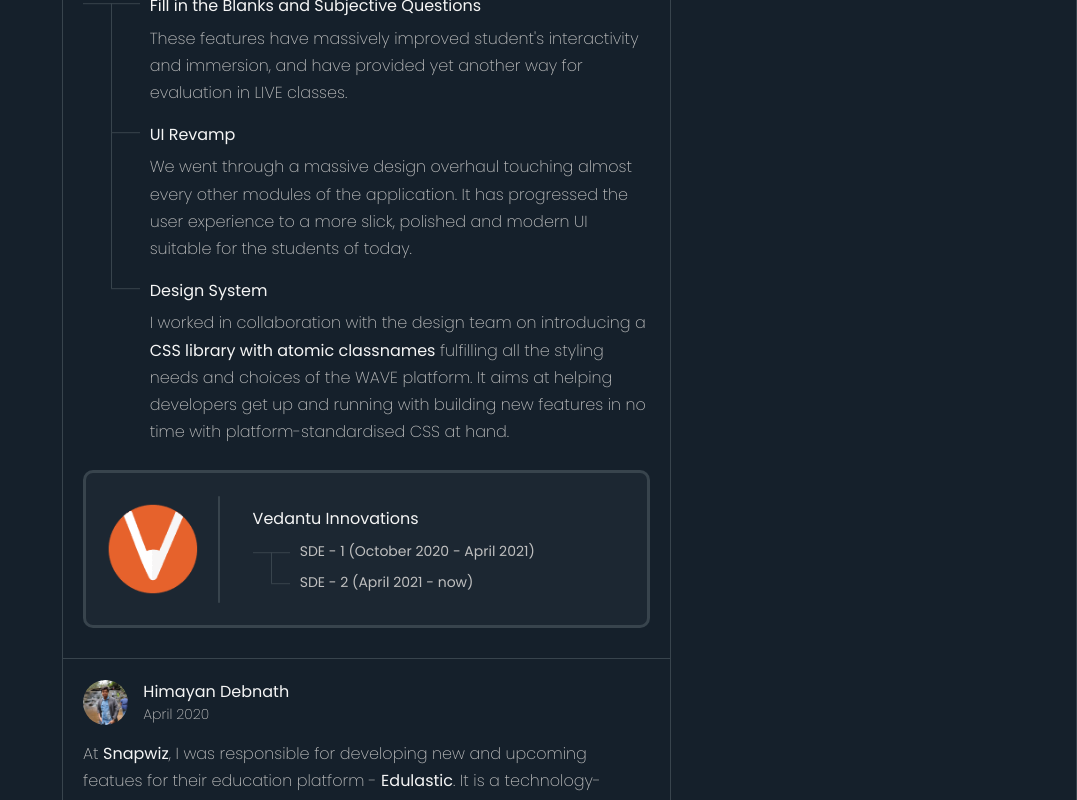
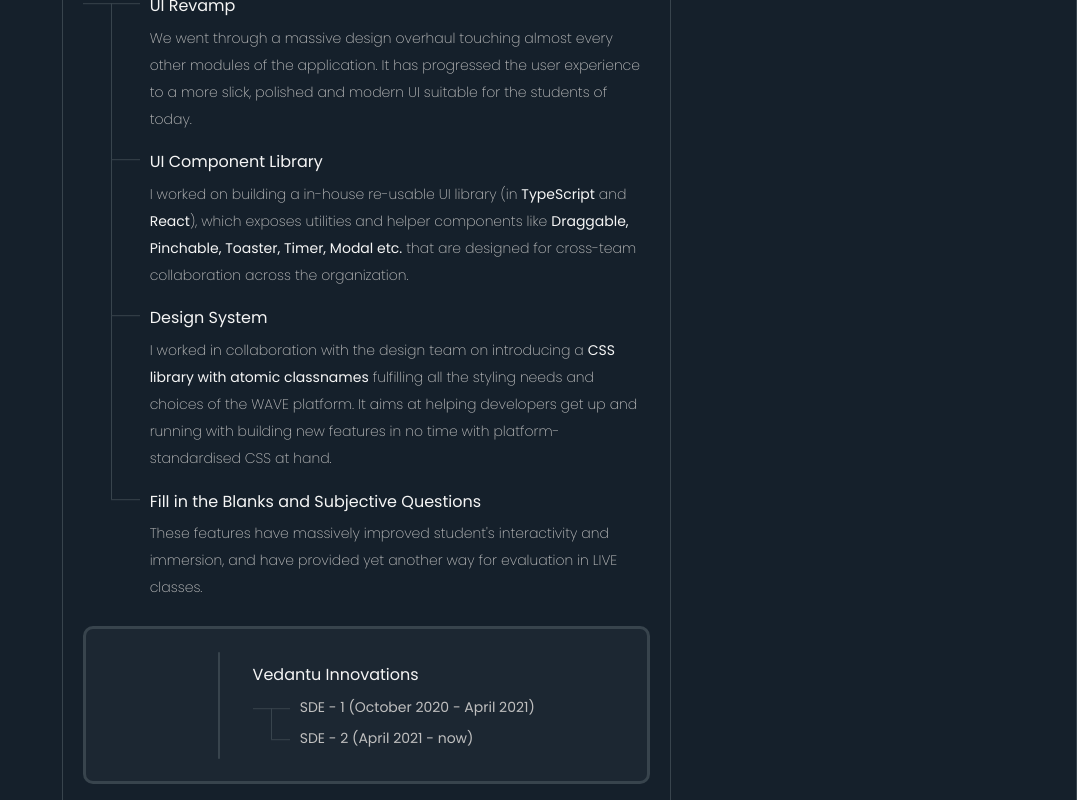
Before and after one commit to himayand21/portfolio-v2, a React (Create React App) app: page / in a window 1280 px wide. Shown: the part 1020-1820 px from the top of the page, without its empty margins (203-1280 px from the left). Built offline with nearby package versions, Linux system fonts and the light colour scheme.

Commit message:
perf(optimization): image loading with opacity toggle

```diff
--- a/src/common/PreloadImage.tsx
+++ b/src/common/PreloadImage.tsx
@@ -1,27 +1,28 @@
-import { useEffect, useState, ReactElement } from 'react';
+/* eslint-disable no-param-reassign */
+import {
+  useEffect, ReactElement, RefObject,
+} from 'react';
 
 type PreloadImageProps = {
-  src: string,
   children: JSX.Element,
+  imageRef: RefObject<HTMLImageElement>
 };
 
 const PreloadImage = ({
-  src = '',
   children,
-}: PreloadImageProps): ReactElement | null => {
-  const [loaded, setLoaded] = useState(false);
-
+  imageRef,
+}: PreloadImageProps): ReactElement => {
   useEffect(() => {
-    const image = new Image();
-
-    image.onload = () => {
-      setLoaded(true);
-    };
-
-    image.src = src;
+    if (imageRef.current) {
+      imageRef.current.style.opacity = '0';
+      imageRef.current.onload = () => {
+        if (imageRef.current) {
+          imageRef.current.style.opacity = '1';
+        }
+      };
+    }
   }, []);
 
-  if (!loaded) return null;
   return (
     <>
       {children}
--- /dev/null
+++ b/src/containers/profile/TimelineItem.tsx
@@ -0,0 +1,119 @@
+import { ReactElement, useRef } from 'react';
+
+import PreloadImage from '../../common/PreloadImage';
+import { timelineType, types } from '../../metadata/profile/timeline';
+import {
+  TimelineItem,
+  Sender,
+  SenderImage,
+  SenderName,
+  SenderDetails,
+  SenderDate,
+  TimelineInfo,
+  TimelineInfoTitle,
+  TimelineInfoSubtitle,
+  TimelineIcon,
+  TimelineLink,
+  TimelineLinkImage,
+  TimelineLinkDivider,
+  TimelineLinkInfoWrapper,
+  TimelineLinkTitle,
+  TimelineLinkSubtitle,
+} from './styles/timelineStyles';
+
+import Display from '../../images/Display.jpg';
+
+type linkPropType = {
+    getImage: (ambience: string) => string,
+    getTitle: () => string | ReactElement,
+    getSubTitle: () => string | ReactElement,
+    link: string,
+    ambience: string,
+};
+
+const LinkInTimeline = ({
+  getTitle = () => '',
+  getSubTitle = () => '',
+  getImage = () => '',
+  link = '',
+  ambience = '',
+}: linkPropType): ReactElement => {
+  const imageRef = useRef<HTMLImageElement>(null);
+
+  return (
+    <TimelineLink target="blank" href={link}>
+      <PreloadImage
+        imageRef={imageRef}
+      >
+        <>
+          <TimelineLinkImage
+            src={getImage(ambience)}
+            ref={imageRef}
+            alt=""
+            loading="lazy"
+          />
+          <TimelineLinkDivider />
+        </>
+      </PreloadImage>
+      <TimelineLinkInfoWrapper>
+        <TimelineLinkTitle>{getTitle()}</TimelineLinkTitle>
+        <TimelineLinkSubtitle>{getSubTitle()}</TimelineLinkSubtitle>
+      </TimelineLinkInfoWrapper>
+    </TimelineLink>
+  );
+};
+
+type propType = timelineType & { ambience: string };
+
+const Timeline = ({
+  name,
+  date,
+  type,
+  getDescription = () => '',
+  getTitle = () => '',
+  getSubTitle = () => '',
+  getImage = () => '',
+  getIcon = () => '',
+  link,
+  ambience,
+}: propType): ReactElement => (
+  <TimelineItem key={date}>
+    <Sender>
+      <SenderImage src={Display} alt="" />
+      <SenderDetails>
+        <SenderName>{name}</SenderName>
+        <SenderDate>{date}</SenderDate>
+      </SenderDetails>
+    </Sender>
+    {getDescription()}
+    {(() => {
+      switch (type) {
+        case types.LINK: {
+          return (
+            <LinkInTimeline
+              getTitle={getTitle}
+              getSubTitle={getSubTitle}
+              getImage={getImage}
+              link={link || ''}
+              ambience={ambience}
+            />
+          );
+        }
+        case types.EVENT: {
+          return (
+            <TimelineInfo>
+              <TimelineIcon>
+                {getIcon()}
+              </TimelineIcon>
+              <TimelineInfoTitle>{getTitle()}</TimelineInfoTitle>
+              <TimelineInfoSubtitle>{getSubTitle()}</TimelineInfoSubtitle>
+            </TimelineInfo>
+          );
+        }
+        default: return null;
+      }
+    })()}
+  </TimelineItem>
+);
+
+export default Timeline;
--- a/src/containers/profile/components.tsx
+++ b/src/containers/profile/components.tsx
@@ -132,15 +132,6 @@
       <DescriptionListItem>
         <ListBullet isFirst />
         <ListContent>
-          <b>Fill in the Blanks and Subjective Questions</b>
-          <ListContentDescription>
-            These features have massively improved student&apos;s interactivity and immersion, and have provided yet another way for evaluation in LIVE classes.
-          </ListContentDescription>
-        </ListContent>
-      </DescriptionListItem>
-      <DescriptionListItem>
-        <ListBullet />
-        <ListContent>
           <b>UI Revamp</b>
           <ListContentDescription>
             We went through a massive design overhaul touching almost every other modules of the application. It has progressed the user experience to a more slick, polished and modern UI suitable for the students of today.
@@ -148,7 +139,22 @@
         </ListContent>
       </DescriptionListItem>
       <DescriptionListItem>
-        <ListBullet isLast />
+        <ListBullet />
+        <ListContent>
+          <b>UI Component Library</b>
+          <ListContentDescription>
+            <span>I worked on building a in-house re-usable UI library (in </span>
+            <b>TypeScript</b>
+            <span> and </span>
+            <b>React</b>
+            <span>), which exposes utilities and helper components like </span>
+            <b>Draggable, Pinchable, Toaster, Timer, Modal etc.</b>
+            <span> that are designed for cross-team collaboration across the organization.</span>
+          </ListContentDescription>
+        </ListContent>
+      </DescriptionListItem>
+      <DescriptionListItem>
+        <ListBullet />
         <ListContent>
           <b>Design System</b>
           <ListContentDescription>
@@ -158,6 +164,16 @@
           </ListContentDescription>
         </ListContent>
       </DescriptionListItem>
+      <DescriptionListItem>
+        <ListBullet isLast />
+        <ListContent>
+          <b>Fill in the Blanks and Subjective Questions</b>
+          <ListContentDescription>
+            These features have massively improved student&apos;s interactivity and immersion, and have provided yet another way for evaluation in LIVE classes.
+          </ListContentDescription>
+        </ListContent>
+      </DescriptionListItem>
+
     </DescriptionList>
   </DescriptionWrapper>
 );
--- a/src/containers/profile/index.tsx
+++ b/src/containers/profile/index.tsx
@@ -42,38 +42,20 @@
   AsideItemSubtitle,
 } from './styles/asideStyles';
 
-import {
-  TimelineItem,
-  Sender,
-  SenderImage,
-  SenderName,
-  SenderDetails,
-  SenderDate,
-  TimelineInfo,
-  TimelineInfoTitle,
-  TimelineInfoSubtitle,
-  TimelineIcon,
-  TimelineLink,
-  TimelineLinkImage,
-  TimelineLinkDivider,
-  TimelineLinkInfoWrapper,
-  TimelineLinkTitle,
-  TimelineLinkSubtitle,
-} from './styles/timelineStyles';
-
 import { Pill, PillContent } from '../../styles';
 
 import {
   profileInfo, contactInfo, bioInfo, profilerowType,
 } from '../../metadata/profile/profileInfo';
 import asideFeed, { asideFeedType, asiderowType } from '../../metadata/profile/asideFeed';
-import timeline, { types, timelineType } from '../../metadata/profile/timeline';
+import timeline, { timelineType } from '../../metadata/profile/timeline';
 
 import Cover from '../../images/Cover.jpg';
 import Display from '../../images/Display.jpg';
 import PreloadImage from '../../common/PreloadImage';
 import Bars from '../../icons/Bars';
 import Cross from '../../icons/Cross';
+import TimelineItem from './TimelineItem';
 
 type ProfileProps = {
   ambience: string,
@@ -86,6 +68,8 @@
   const toggleSetIsHighlightsShown = () => setIsHighlightsShown(!isHighlightsShown);
 
   const highlightsRef = useRef<HTMLDivElement>(null);
+  const coverImageRef = useRef<HTMLImageElement>(null);
+  const displayImageRef = useRef<HTMLImageElement>(null);
 
   const handleOutsideClick = (event: Event) => {
     const clickedOn = highlightsRef.current;
@@ -123,11 +107,23 @@
         <ProfileImageWrapper>
           <CoverImageDummy />
           <DisplayImageDummy />
-          <PreloadImage src={Cover}>
-            <CoverImage src={Cover} alt="" />
+          <PreloadImage
+            imageRef={coverImageRef}
+          >
+            <CoverImage
+              src={Cover}
+              ref={coverImageRef}
+              alt=""
+            />
           </PreloadImage>
-          <PreloadImage src={Display}>
-            <DisplayImage src={Display} alt="" />
+          <PreloadImage
+            imageRef={displayImageRef}
+          >
+            <DisplayImage
+              src={Display}
+              ref={displayImageRef}
+              alt=""
+            />
           </PreloadImage>
         </ProfileImageWrapper>
         <ProfileInfoContainer>
@@ -182,64 +178,26 @@
             name,
             date,
             type,
-            getDescription = () => undefined,
+            getDescription = () => '',
+            getTitle = () => '',
+            getSubTitle = () => '',
+            getImage = () => '',
+            getIcon = () => '',
+            link,
           } = row;
           return (
-            <TimelineItem key={date}>
-              <Sender>
-                <PreloadImage src={Display}>
-                  <SenderImage src={Display} alt="" />
-                </PreloadImage>
-                <SenderDetails>
-                  <SenderName>{name}</SenderName>
-                  <SenderDate>{date}</SenderDate>
-                </SenderDetails>
-              </Sender>
-              {getDescription()}
-              {(() => {
-                switch (type) {
-                  case types.LINK: {
-                    const {
-                      getTitle,
-                      getSubTitle,
-                      getImage = () => undefined,
-                      link,
-                    } = row;
-                    return (
-                      <TimelineLink target="blank" href={link}>
-                        <PreloadImage src={getImage(ambience) || ''}>
-                          <>
-                            <TimelineLinkImage alt="" src={getImage(ambience)} />
-                            <TimelineLinkDivider />
-                          </>
-                        </PreloadImage>
-                        <TimelineLinkInfoWrapper>
-                          <TimelineLinkTitle>{getTitle()}</TimelineLinkTitle>
-                          <TimelineLinkSubtitle>{getSubTitle()}</TimelineLinkSubtitle>
-                        </TimelineLinkInfoWrapper>
-                      </TimelineLink>
-                    );
-                  }
-                  case types.EVENT: {
-                    const {
-                      getIcon = () => undefined,
-                      getTitle,
-                      getSubTitle,
-                    } = row;
-                    return (
-                      <TimelineInfo>
-                        <TimelineIcon>
-                          {getIcon()}
-                        </TimelineIcon>
-                        <TimelineInfoTitle>{getTitle()}</TimelineInfoTitle>
-                        <TimelineInfoSubtitle>{getSubTitle()}</TimelineInfoSubtitle>
-                      </TimelineInfo>
-                    );
-                  }
-                  default: return null;
-                }
-              })()}
-            </TimelineItem>
+            <TimelineItem
+              name={name}
+              date={date}
+              type={type}
+              getDescription={getDescription}
+              getTitle={getTitle}
+              getSubTitle={getSubTitle}
+              getImage={getImage}
+              getIcon={getIcon}
+              link={link}
+              ambience={ambience}
+            />
           );
         })}
       </Feed>
--- a/src/containers/profile/styles/timelineStyles.tsx
+++ b/src/containers/profile/styles/timelineStyles.tsx
@@ -228,4 +228,18 @@
     `) : '')}
 `;
 
-export const ListContentDescription = styled(Description)``;
+export const ListContentDescription = styled(TypographyBodyReduced)`
+  color: ${({ theme }) => theme.text2};
+  margin-bottom: 20px;
+  display: block;
+  * {
+    font-size: inherit;
+  }
+  b {
+    color: ${({ theme }) => theme.text};
+    font-weight: 400;
+  }
+  a {
+    font-weight: 400;
+  }
+`;
--- /dev/null
+++ b/src/containers/projects/ProjectItem.tsx
@@ -0,0 +1,97 @@
+import { useRef, ReactElement } from 'react';
+
+import PreloadImage from '../../common/PreloadImage';
+import { projectInfoType } from '../../metadata/projects';
+import { skillType } from '../../metadata/skills';
+
+import {
+  GridItem,
+  ProjectImage,
+  DescriptionOverlay,
+  ProjectTitle,
+  ProjectSubTitle,
+  SkillContainer,
+  SkillsContainer,
+  SkillImage,
+  SkillLabel,
+  SkillImageContainer,
+} from './styles';
+
+type skillItemPropTypes = {
+    isChecked: boolean,
+    icon: string,
+    name: string,
+}
+
+const SkillItem = ({
+  isChecked,
+  icon,
+  name,
+}: skillItemPropTypes): ReactElement => {
+  const imageRef = useRef<HTMLImageElement>(null);
+  return (
+    <SkillContainer
+      isChecked={isChecked}
+    >
+      <SkillImageContainer>
+        <PreloadImage imageRef={imageRef}>
+          <SkillImage
+            src={icon}
+            ref={imageRef}
+            alt=""
+            loading="lazy"
+          />
+        </PreloadImage>
+      </SkillImageContainer>
+      <SkillLabel>{name}</SkillLabel>
+    </SkillContainer>
+  );
+};
+
+type projectItemPropTypes = projectInfoType & { selectedSkills: string[] };
+
+const ProjectItem = ({
+  title,
+  subtitle,
+  skills,
+  image,
+  link,
+  selectedSkills,
+}: projectItemPropTypes): ReactElement => {
+  const imageRef = useRef<HTMLImageElement>(null);
+  return (
+    <GridItem
+      href={link}
+      target="blank"
+    >
+      <PreloadImage imageRef={imageRef}>
+        <ProjectImage
+          src={image}
+          className="project-image"
+          ref={imageRef}
+          alt=""
+          loading="lazy"
+        />
+      </PreloadImage>
+      <DescriptionOverlay>
+        <ProjectTitle>{title}</ProjectTitle>
+        <ProjectSubTitle>{subtitle}</ProjectSubTitle>
+      </DescriptionOverlay>
+      <SkillsContainer>
+        {skills.map(({
+          icon,
+          name,
+          key: skillKey,
+        }: skillType): ReactElement => (
+          <SkillItem
+            isChecked={(selectedSkills.includes(skillKey))}
+            name={name}
+            icon={icon}
+          />
+        ))}
+      </SkillsContainer>
+    </GridItem>
+  );
+};
+
+export default ProjectItem;
--- a/src/containers/projects/index.tsx
+++ b/src/containers/projects/index.tsx
@@ -13,16 +13,7 @@
   TitleRow,
   Subtitle,
   Grid,
-  GridItem,
-  ProjectImage,
-  DescriptionOverlay,
-  ProjectTitle,
-  ProjectSubTitle,
-  SkillContainer,
-  SkillsContainer,
   SkillImage,
-  SkillLabel,
-  SkillImageContainer,
   SkillFilter,
   SkillFilterSpan,
   SkillFilterBadge,
@@ -44,9 +35,9 @@
 import projects, { projectInfoType } from '../../metadata/projects';
 import skills, { skillType, SKILL_KEYS } from '../../metadata/skills';
 
-import PreloadImage from '../../common/PreloadImage';
 import Filter from '../../icons/Filter';
 import Check from '../../icons/Check';
+import ProjectItem from './ProjectItem';
 
 const Projects = (): ReactElement => {
   const [isFiltersShown, setIsFiltersShown] = useState(false);
@@ -150,33 +141,14 @@
             link,
             skills: projectSkills,
           }: projectInfoType) => (
-            <GridItem href={link} target="blank">
-              <PreloadImage src={image}>
-                <ProjectImage src={image} className="project-image" />
-              </PreloadImage>
-              <DescriptionOverlay>
-                <ProjectTitle>{title}</ProjectTitle>
-                <ProjectSubTitle>{subtitle}</ProjectSubTitle>
-              </DescriptionOverlay>
-              <SkillsContainer>
-                {projectSkills.map(({
-                  icon,
-                  name,
-                  key: skillKey,
-                }: skillType): ReactElement => (
-                  <SkillContainer
-                    isChecked={(selectedSkills.includes(skillKey))}
-                  >
-                    <SkillImageContainer>
-                      <PreloadImage src={icon}>
-                        <SkillImage src={icon} />
-                      </PreloadImage>
-                    </SkillImageContainer>
-                    <SkillLabel>{name}</SkillLabel>
-                  </SkillContainer>
-                ))}
-              </SkillsContainer>
-            </GridItem>
+            <ProjectItem
+              title={title}
+              subtitle={subtitle}
+              image={image}
+              link={link}
+              skills={projectSkills}
+              selectedSkills={selectedSkills}
+            />
           ))}
         </Grid>
       </Article>
@@ -205,9 +177,7 @@
               <SkillRow>
                 <SkillInfo>
                   <SkillRowImageContainer>
-                    <PreloadImage src={icon}>
-                      <SkillImage src={icon} />
-                    </PreloadImage>
+                    <SkillImage src={icon} />
                   </SkillRowImageContainer>
                   <SkillRowLabel>{name}</SkillRowLabel>
                 </SkillInfo>
```
